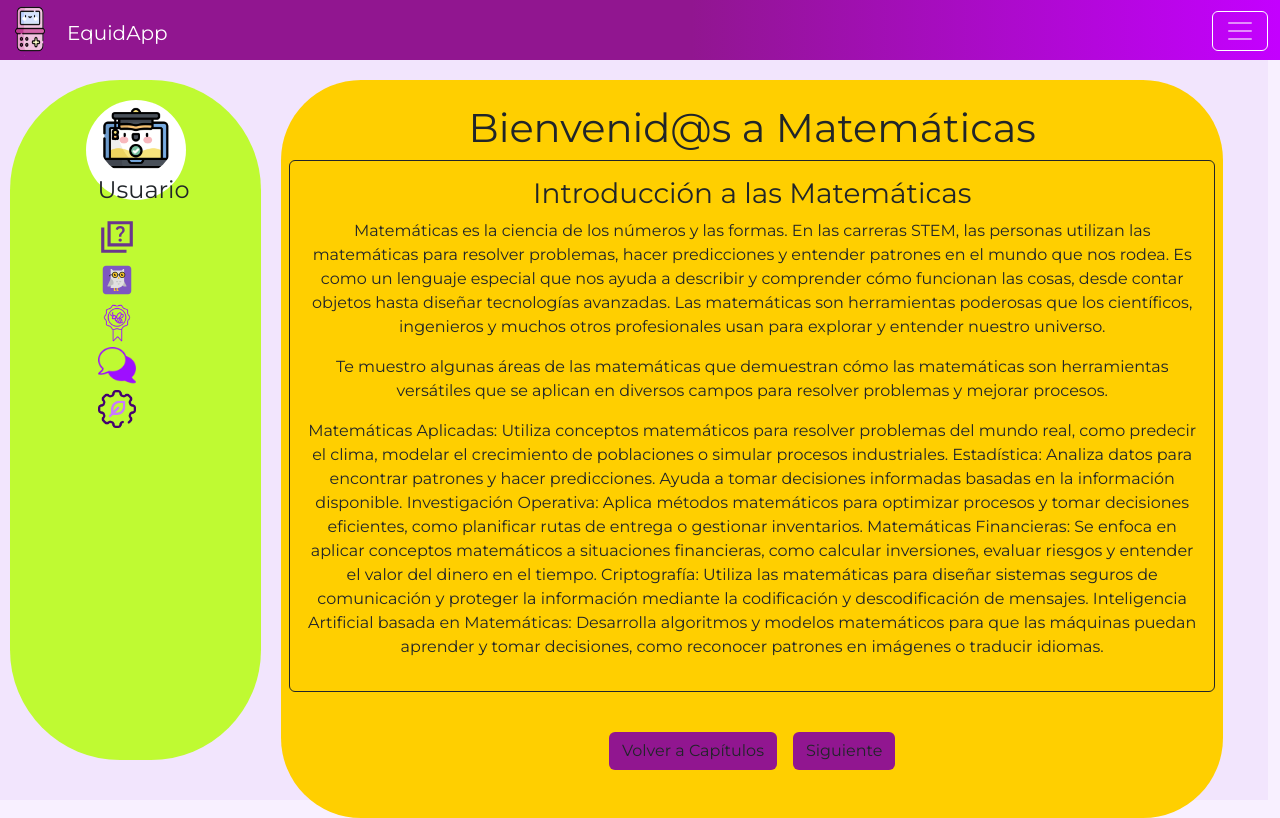
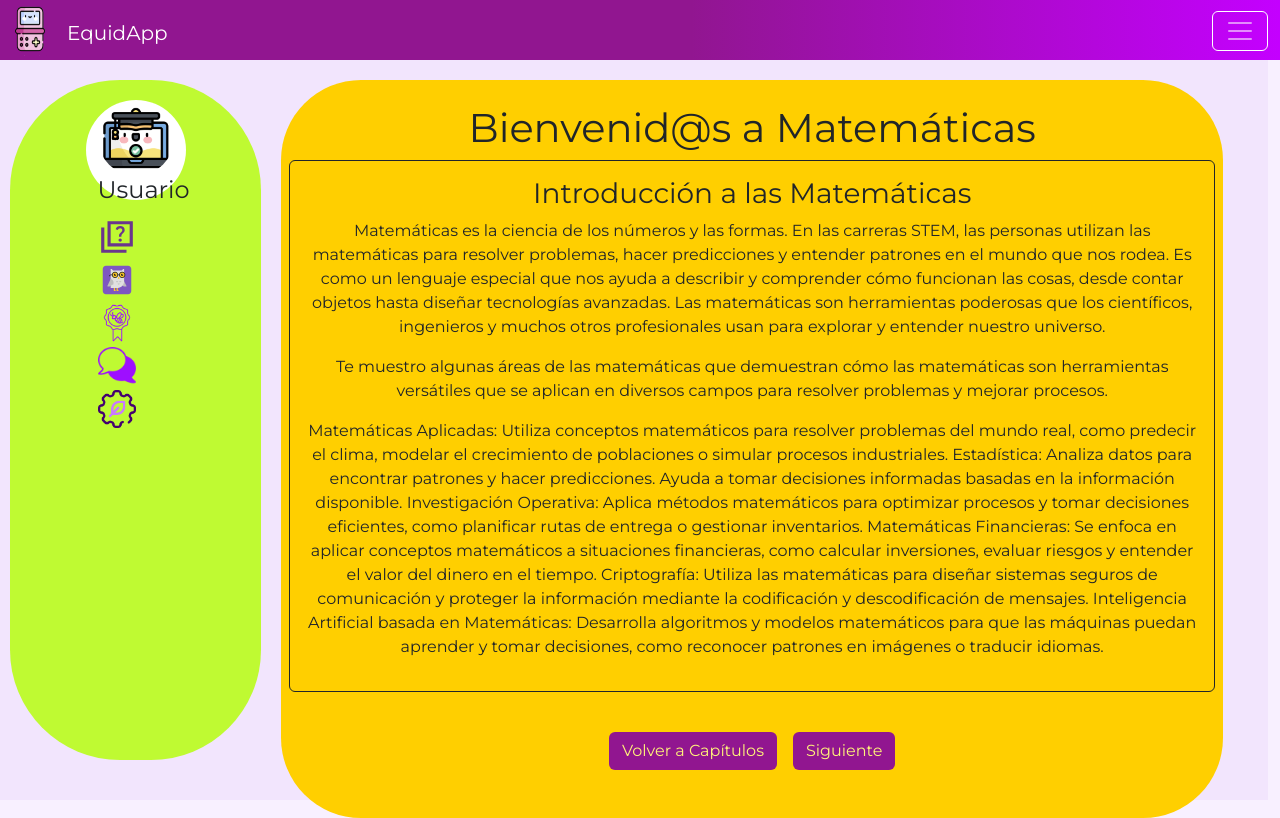
Before and after one commit to bRiquelmeJ/Project, a React (Create React App) app: page /Matematicas-intro in a window 1280 px wide. Built offline with nearby package versions, Linux system fonts and the light colour scheme; a web font is replaced by a local one.

Commit message:
Agregado el curso de matematicas

```diff
--- a/src/Styles/MatematicasCSS.css
+++ b/src/Styles/MatematicasCSS.css
@@ -12,11 +12,12 @@
     border-radius: 10px;
 }
 
+.btn-intromath {
+    background-color: #911690;
+    color: #FFF37A;
+}
+
 .btn-intromath:hover {
     background-color: #FFF37A;
     color: #911690;
 }
-.btn-intromath {
-    background-color: #911690;
-    color: #FFF37A;
-}
```
